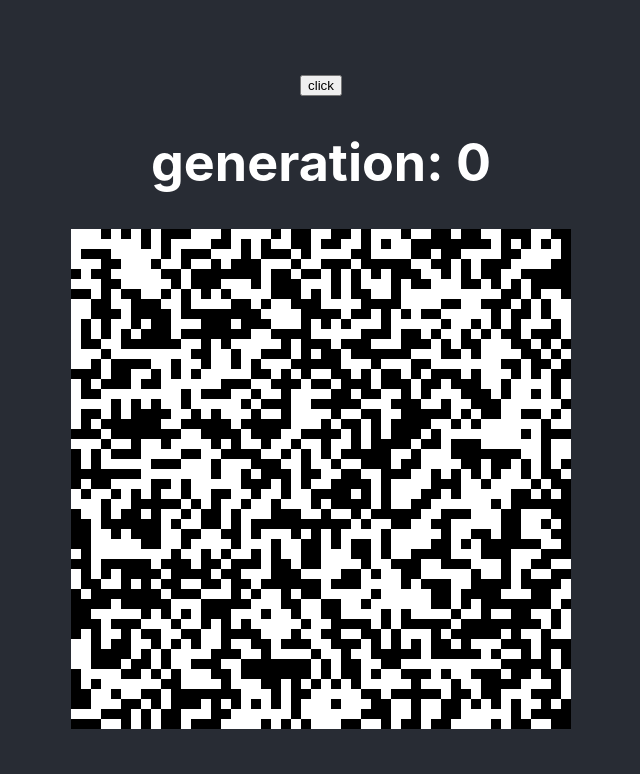
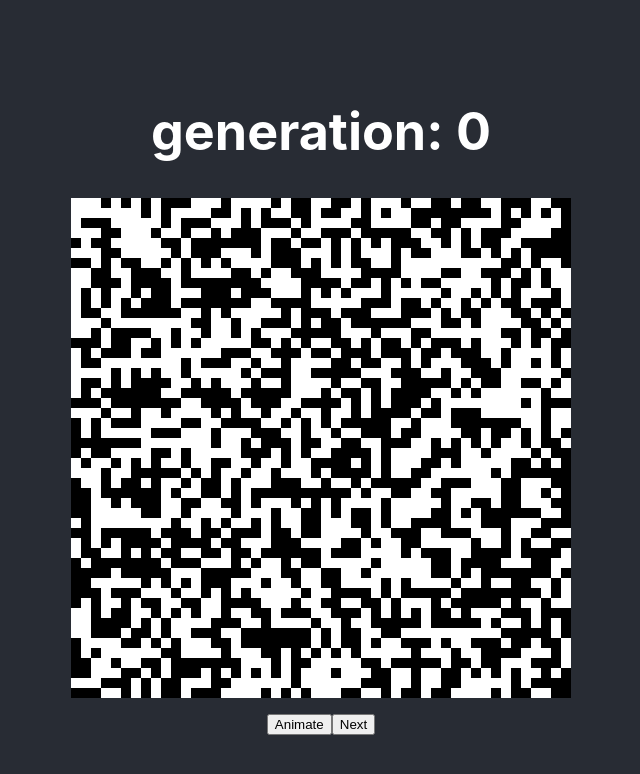
Before and after one commit to projectcollection/conways, a React (Create React App) app in the folder game_of_life/: page / in a window 1280 px wide. Shown: the top 774 px of the page, without its empty margins (319-959 px from the left). Built offline with nearby package versions, Linux system fonts and the light colour scheme.

Commit message:
Add simple controls

```diff
--- a/game_of_life/src/components/Main.js
+++ b/game_of_life/src/components/Main.js
@@ -10,6 +10,9 @@ function Main(props) {
 	const [rows, set_rows] = useState()
 	const [cols, set_cols] = useState()
 	const [resolution, set_resolution] = useState(10)
+
+	const [anim_loop, set_anim_loop] = useState()
+	const [is_animating, set_is_animating] = useState(false)
 
 	useEffect(() => {
 		const canvas = document.getElementById('canvas')
@@ -35,14 +38,28 @@ function Main(props) {
 
 	return(
 		<div>
+			<div>
+				<h1>generation: {world_gen}</h1>
+				<canvas id = 'canvas' width = '500px' height = '500px'/>
+			</div>
+
 			<button onClick = {() => {
-				// test toggle
-				setInterval(() => {
-					set_world_gen(prev_gen => prev_gen + 1)
-				}, 100)
-			}}> click</button>
-			<h1>generation: {world_gen}</h1>
-			<canvas id = 'canvas' width = '500px' height = '500px'/>
+				if (!is_animating){
+					const loop = setInterval(() => {
+						set_world_gen(prev_gen => prev_gen + 1)
+					}, 100)
+					set_anim_loop(loop)
+					set_is_animating(true)
+				}
+				else {
+					clearInterval(anim_loop)
+					set_is_animating(false)
+				}
+			}}>{is_animating ? 'Stop': 'Animate'}</button>
+
+			<button disabled = {is_animating ? true : false} onClick = {() => {
+				set_world_gen(prev_gen => prev_gen + 1)
+			}}>Next</button>
 		</div>
 	)
 }
```
